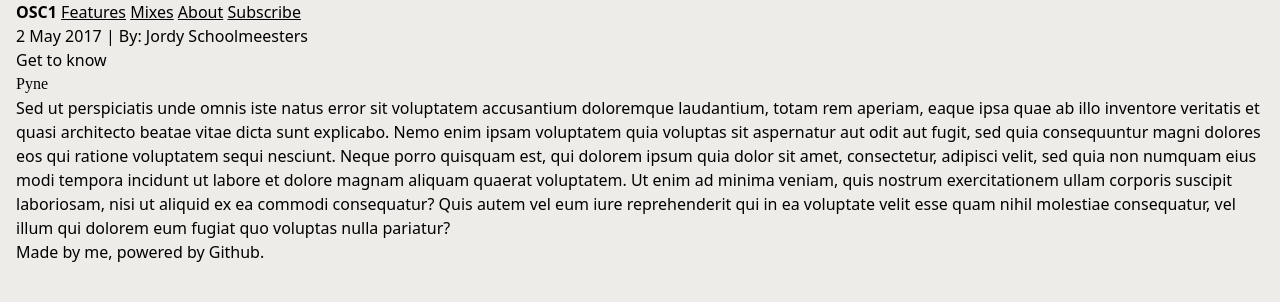
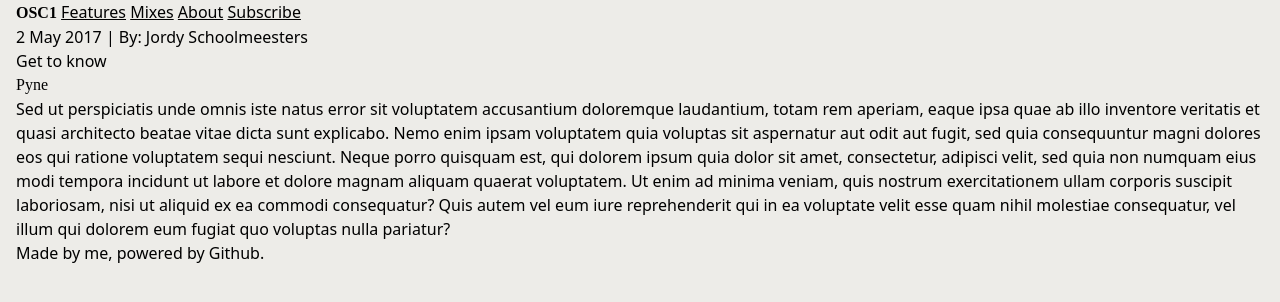
Before and after one commit to osc1blog/osc1blog.github.io, a Jekyll site: the page built from _posts/2017-5-2-pyne.md, in a window 1280 px wide. Shown: the top 302 px of the page. Built offline with Jekyll 4.4.1, drawn with Linux system fonts in a browser that asks for light colours; nearby versions of some CDN libraries; some web fonts are replaced.

Commit message:
Update nav.html

```diff
--- a/_includes/nav.html
+++ b/_includes/nav.html
@@ -1,5 +1,5 @@
 <nav>
-  <a href="/" class="font-bold">OSC1</a>
+  <a href="/" class="font-bold font-['Leto']">OSC1</a>
   <a href="/features/" class="underline">Features</a>
   <a href="/mixes/" class="underline">Mixes</a>
   <a href="/about/" class="underline">About</a>
```
